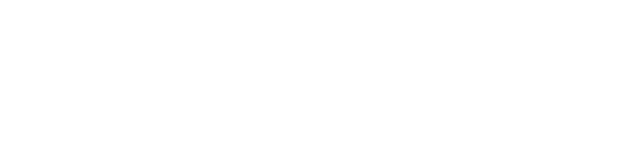
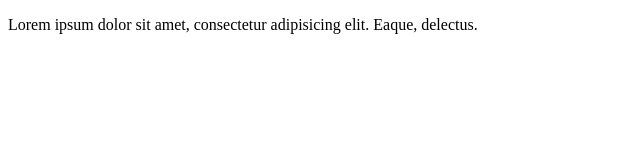
Before and after one commit to csanchez83/test-repositorio, a plain HTML site: page index.html in a window 1280 px wide. Shown: the whole page, without its empty margins (0-640 px from the left). Drawn offline with Linux system fonts and the light colour scheme.

Commit message:
Agregado

```diff
--- a/index.html
+++ b/index.html
@@ -4,9 +4,13 @@
     <meta charset="UTF-8">
     <meta http-equiv="X-UA-Compatible" content="IE=edge">
     <meta name="viewport" content="width=device-width, initial-scale=1.0">
-    <title>Git</title>
+    <title>Git </title>
 </head>
 <body>
-
+    <div class="container">
+        <div class="row">
+            <p>Lorem ipsum dolor sit amet, consectetur adipisicing elit. Eaque, delectus.</p>
+        </div>
+    </div>
 </body>
 </html>
```
